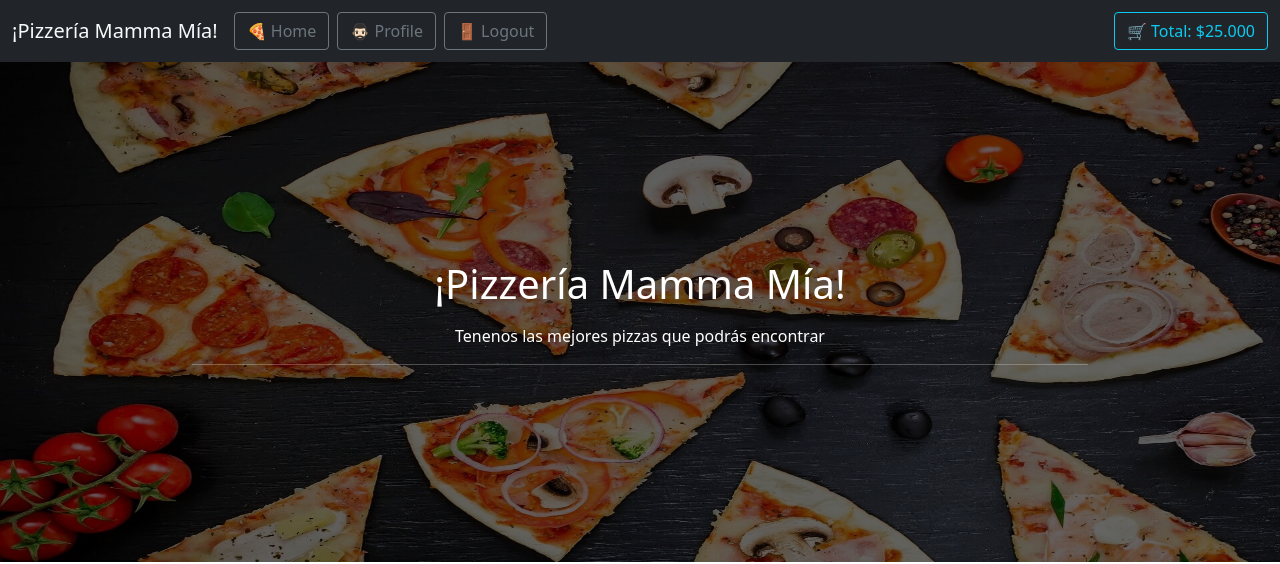
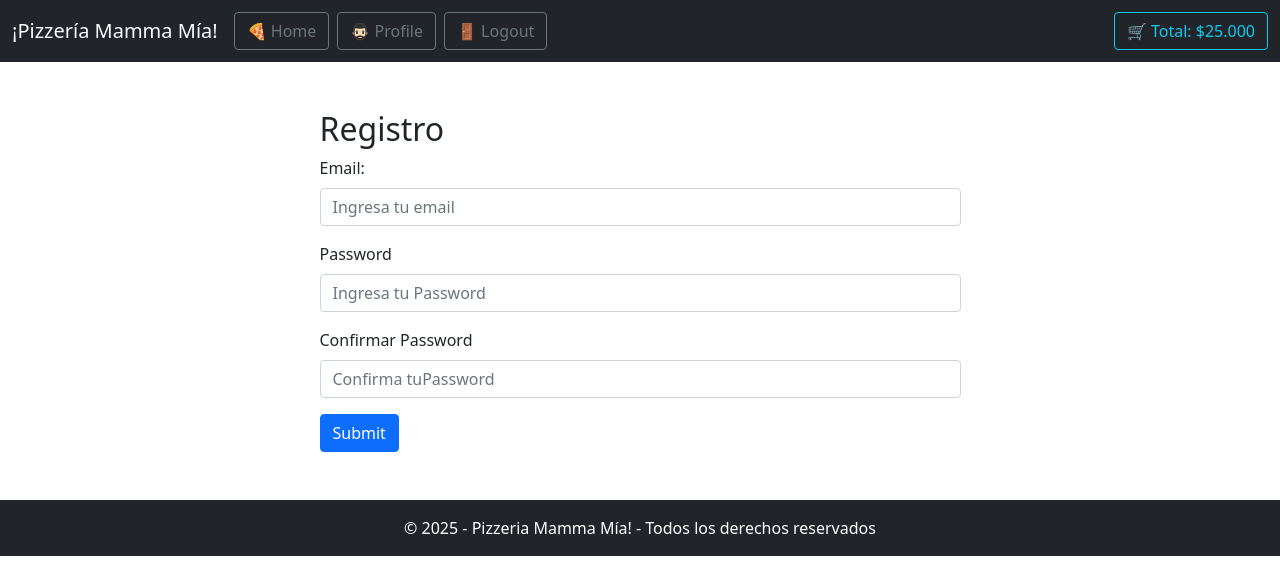
Before and after one commit to DanielCornelio/react-d1, a React (Vite) app: page / in a window 1280 px wide. Shown: the top 564 px of the page. Built offline with nearby package versions, Linux system fonts and the light colour scheme.

Commit message:
Se agregan validaciones

```diff
--- a/package.json
+++ b/package.json
@@ -13,7 +13,8 @@
     "bootstrap": "^5.0.2",
     "react": "^19.0.0",
     "react-bootstrap": "^2.9.0-beta.1",
-    "react-dom": "^19.0.0"
+    "react-dom": "^19.0.0",
+    "react-hot-toast": "^2.5.2"
   },
   "devDependencies": {
     "@eslint/js": "^9.21.0",
--- a/src/App.jsx
+++ b/src/App.jsx
@@ -2,13 +2,17 @@ import './App.css'
 import Navbar from './components/Navbar/Navbar'
 import Home from './components/Home/Home'
 import Footer from './components/Footer/Footer'
+import Register from './components/Register/Register'
+import Login from './components/Login/Login'
 
 function App() {
 
   return (
     <>
       <Navbar/>
-      <Home/>
+      {/* <Home/> */}
+      <Register/>
+      {/* <Login/> */}
       <Footer/>
     </>
   )
--- /dev/null
+++ b/src/components/Login/Login.jsx
@@ -0,0 +1,79 @@
+import React, { useState } from "react";
+import Container from "react-bootstrap/Container";
+import Button from "react-bootstrap/Button";
+import Form from "react-bootstrap/Form";
+import { Col, Row } from "react-bootstrap";
+import { Toaster, toast } from 'react-hot-toast'
+
+const Login = () => {
+    const [user, setUser] = useState({
+        email:'',
+        password:''
+    })
+
+    const validateField = ()=>{
+        let isValid = true;
+
+        const newError ={
+            email:'',
+            password:''
+        }
+
+        // validación de email
+        if(!user.email.trim()){
+            newError.email = toast.error('El campo email es obligatorio');
+            isValid = false;
+        }
+        // validación de password
+        if(!user.password){
+            newError.password = toast.error('En campo contraseña es obligatorio');
+            isValid = false;
+        }else if(user.password.length < 6){
+            newError.password = toast.error('La contraseña debe tener almenos 6 caracteres');
+            isValid = false;
+        }
+        return isValid
+    }
+
+
+    const handleChange = (e)=>{
+        setUser({...user, [e.target.name]:e.target.value})
+        console.log(user)
+    }
+
+    const handleResult = (e)=>{
+        e.preventDefault()
+        if(validateField()){
+            toast.success('Datos correctos')
+        }
+    }
+    return (
+        <Form className="my-5" onSubmit={handleResult}>
+            <Container>
+                <Row className="justify-content-md-center">
+                    <Col md={7} className="center">
+                        <h2>Login</h2>
+                        <Toaster position="top-center" reverseOrder={false}/>
+                        <Form.Group className="mb-3" controlId="formBasicEmail">
+                            <Form.Label>Email:</Form.Label>
+                            <Form.Control type="email" name="email" value={user.email} onChange={handleChange} placeholder="Ingresa tu email" />
+                           {/* {error.email && error.email} */}
+
+                        </Form.Group>
+
+                        <Form.Group className="mb-3" controlId="formBasicPassword">
+                            <Form.Label>Password</Form.Label>
+                            <Form.Control type="password" name="password" value={user.password} onChange={handleChange} placeholder="Ingresa tu Password" />
+                        </Form.Group>
+
+                        <Button variant="primary" type="submit">
+                            Submit
+                        </Button>
+                    </Col>
+                </Row>
+            </Container>
+        </Form>
+    )
+}
+
+export default Login
--- /dev/null
+++ b/src/components/Register/Register.jsx
@@ -0,0 +1,95 @@
+import React, { useState } from "react";
+import Container from "react-bootstrap/Container";
+import Button from "react-bootstrap/Button";
+import Form from "react-bootstrap/Form";
+import { Col, Row } from "react-bootstrap";
+import { Toaster, toast } from 'react-hot-toast'
+
+
+const Register = () => {
+    const [user, setUser] = useState({
+        email:'',
+        password:'',
+        confirmPassword:''
+    })
+    const validateField = ()=>{
+        let isValid = true;
+
+        const newError = {
+            email:'',
+            password:'',
+            confirmPassword:''
+        }
+
+        if(!user.email.trim()){
+            newError.email = toast.error('El campo email es obligatorio');
+            isValid = false
+        }
+
+        if(!user.password){
+            newError.password = toast.error('El campo password es obligatorio');
+            isValid = false
+        }else if(user.password.length < 6){
+            newError.password = toast.error('El password debe tener al menos 6 caracteres');
+            isValid = false
+        }
+
+        if(!user.confirmPassword){
+            newError.confirmPassword = toast.error('El campo confirmar password es obligatorio');
+            isValid = false
+        }else if(user.password !== user.confirmPassword){
+            newError.confirmPassword = toast.error('Las contraseñas no coinciden');
+            isValid = false
+        }
+
+        return isValid
+
+    }
+
+    const handleChange = (e)=>{
+        setUser({...user, [e.target.name]:e.target.value})
+    }
+
+    const handleResult = (e)=>{
+        e.preventDefault()
+        if(validateField()){
+            toast.success('Datos correctos')
+        }
+    }
+
+    return (
+        <Form className="my-5" onSubmit={handleResult}>
+            <Container >
+                <Row className="justify-content-md-center">
+                    <Col md={7} className="center">
+                        <h2>Registro</h2>
+                        <Toaster position="top-center" reverseOrder={true}/>
+                        <Form.Group className="mb-3" controlId="formBasicEmail">
+                            <Form.Label>Email:</Form.Label>
+                            <Form.Control type="email" name='email' onChange={handleChange} placeholder="Ingresa tu email" />
+
+                        </Form.Group>
+
+                        <Form.Group className="mb-3" controlId="formBasicPassword">
+                            <Form.Label>Password</Form.Label>
+                            <Form.Control type="password" name='password' onChange={handleChange}  placeholder="Ingresa tu Password" />
+
+                        </Form.Group>
+
+                        <Form.Group className="mb-3" controlId="formBasicPassword">
+                            <Form.Label>Confirmar Password</Form.Label>
+                            <Form.Control type="password" name='confirmPassword' onChange={handleChange}  placeholder="Confirma tuPassword" />
+
+                        </Form.Group>
+
+                        <Button variant="primary" type="submit">
+                            Submit
+                        </Button>
+                    </Col>
+                </Row>
+            </Container>
+        </Form>
+    );
+};
+
+export default Register;
```
Also changed, not shown: 1 other file (tests, documents, lock files or other folders).
